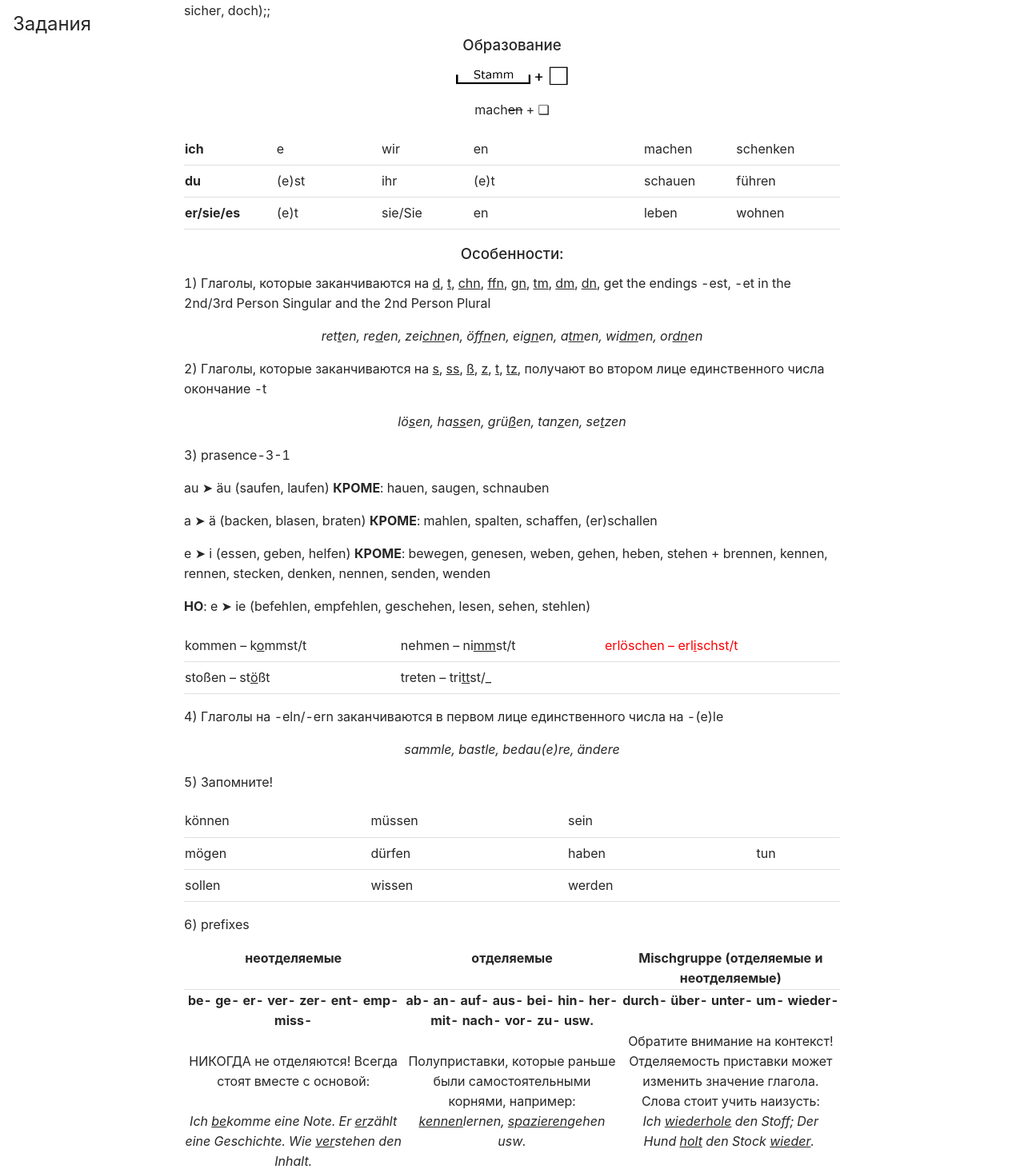
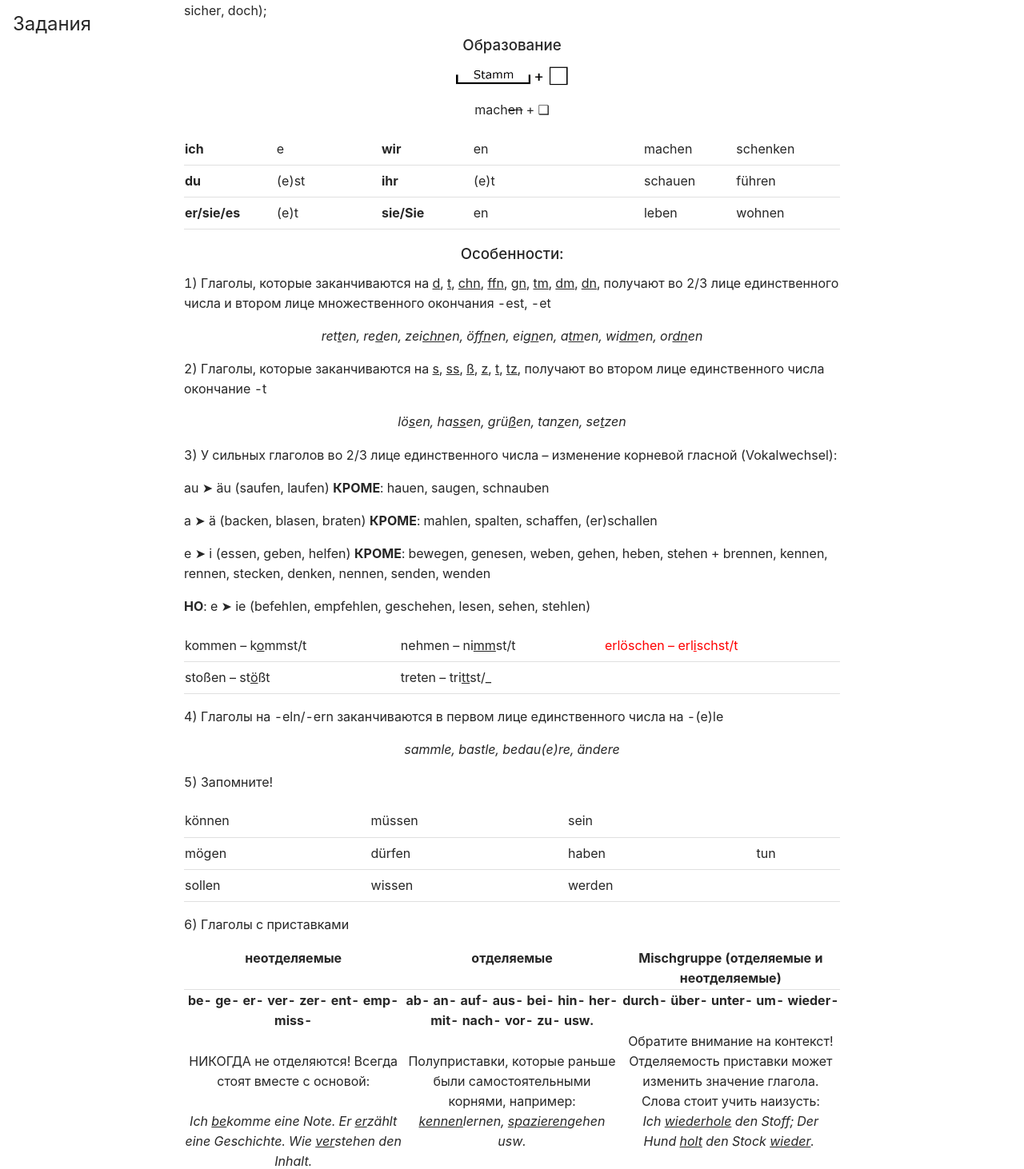
Before and after one commit to Guseff/german-proj, a React app: page /prasence in a window 1280 px wide. Shown: the part 310-1772 px from the top of the page at 80% size. Built offline with nearby package versions, Linux system fonts and the light colour scheme.

Commit message:
fix: fix grammar errors

```diff
--- a/src/translation/de.json
+++ b/src/translation/de.json
@@ -5,9 +5,9 @@
     "tasks": "übungen",
     "use": "Gebrauch",
     "prasence.use.1": "Für Bezeichnung der Gegenwart",
-    "prasence.use.2": "Für Bezeichnung der Zukunft (meist – mit Zeitangaben);",
-    "prasence.use.3": "Präsens Historicum (um Spannung zu schaffen, Dynamik. Beim Nacherzählen);",
-    "prasence.use.4": "Als Imperativform (Befehl, Bitte) + Vermutung (mit wohl, sicher, doch);",
+    "prasence.use.2": "Für Bezeichnung der Zukunft (meist – mit Zeitangaben)",
+    "prasence.use.3": "Präsens Historicum (um Spannung zu schaffen, Dynamik. Beim Nacherzählen)",
+    "prasence.use.4": "Als Imperativform (Befehl, Bitte) + Vermutung (mit wohl, sicher, doch)",
     "howto": "Bildung",
     "special": "Besonderes",
     "prasence.special.1.1": "Verben,",
@@ -24,7 +24,7 @@
     "prasence.special.4.1": "Verben , die auf",
     "prasence.special.4.2": "enden, bekommen in der 1. Person Singular die Endung",
     "remember": "Zum Merken",
-    "prefixes": "Die Verben mit Präfixen",
+    "prefixes-verbs": "Die Verben mit Präfixen",
     "prasence.special.6.1": "Sind NIE trennbar! Sie stehen immer mit der Wurzel zusammen:",
     "prasence.special.6.2": "Halbpräfixe, die früher selbständig waren, wie in:",
     "prasence.special.6.3": "Sie werden von dem Stamm getrennt, wenn das finite Verb auf der 1./2. Stelle im Satz ist, und stehen dann am Ende des Satzes.",
@@ -33,11 +33,11 @@
     "separable": "trennbare",
     "mixed-group": "Mischgruppe (trennbar & untrennbar)",
     "reflexiva": "Reflexiva + Tabelle der starken Verben",
-    "prater.use.1": "Für Bezeichnung der Vergangenheit - meist in der geschriebenen Sprache;",
-    "prater.use.2": "Erzählform;",
-    "prater.use.3": "Wenn die Geschehnisse gleichzeitig oder gleich nach einander passieren;",
-    "regular verbs": "Schwache Verben",
-    "irregular verbs": "Starke Verben",
+    "prater.use.1": "Für Bezeichnung der Vergangenheit - meist in der geschriebenen Sprache",
+    "prater.use.2": "Erzählform",
+    "prater.use.3": "Wenn die Geschehnisse gleichzeitig oder gleich nach einander passieren",
+    "regular-verbs": "Schwache Verben",
+    "irregular-verbs": "Starke Verben",
     "prater.special.1.1": "die schwachen Verben, die auf",
     "prater.special.1.2": "enden, bekommen Suffix",
     "prater.special.2.1": "die starken Verben, die auf",
--- a/src/translation/en.json
+++ b/src/translation/en.json
@@ -24,7 +24,7 @@
     "prasence.special.4.1": "Verbs that end with",
     "prasence.special.4.2": "get in the 1st Person Singular the ending",
     "remember": "Remember",
-    "prefixes": "The verbs with prefixes",
+    "prefixes-verbs": "The verbs with prefixes",
     "prasence.special.6.1": "NEVER separable! They always go together with the root:",
     "prasence.special.6.2": "the semi-prefixes that are (or were earlier) independent, as:",
     "prasence.special.6.3": "The prefixes are separated from the root if the finite verb stays at the 1st or the 2nd place in the sentence, and the prefixes are placed at the end of the phrase themselves.",
@@ -36,8 +36,8 @@
     "prater.use.1": "To talk about the past (usually - in the written language)",
     "prater.use.2": "Narrative form",
     "prater.use.3": "When events happen in the past simultaneously or immediately after each other",
-    "regular verbs": "Regular verbs",
-    "irregular verbs": "Irregular verbs",
+    "regular-verbs": "Regular verbs",
+    "irregular-verbs": "Irregular verbs",
     "prater.special.1.1": "The regular verbs that end with",
     "prater.special.1.2": "get the suffix",
     "prater.special.2.1": "The irregular verbs that and with",
--- a/src/translation/ru.json
+++ b/src/translation/ru.json
@@ -5,9 +5,9 @@
     "tasks": "задания",
     "use": "Употребление",
     "prasence.use.1": "Для обозначения настоящего",
-    "prasence.use.2": "Для обозначения будущего (обычно – с указанием на точное время);",
-    "prasence.use.3": "Präsens Historicum (чтобы создать напряжение, динамику при рассказе, пересказе);",
-    "prasence.use.4": "В качестве императива (повелительного наклонения: приказ, просьба) + предположение (с wohl, sicher, doch);",
+    "prasence.use.2": "Для обозначения будущего (обычно – с указанием на точное время)",
+    "prasence.use.3": "Präsens Historicum (чтобы создать напряжение, динамику при рассказе, пересказе)",
+    "prasence.use.4": "В качестве императива (повелительного наклонения: приказ, просьба) + предположение (с wohl, sicher, doch)",
     "howto": "Образование",
     "special": "Особенности",
     "prasence.special.1.1": "Глаголы,",
@@ -33,11 +33,11 @@
     "separable": "отделяемые",
     "mixed-group": "Mischgruppe (отделяемые и неотделяемые)",
     "reflexiva": "Возвратные глаголы + Таблица сильных глаголов",
-    "prater.use.1": "Для обозначения прошлого (часто - с указанием на время);",
-    "prater.use.2": "Форма для рассказа;",
-    "prater.use.3": "Когда события происходят одновременно или друг за другом в прошлом;",
-    "regular verbs": "Cлабые глаголы",
-    "irregular verbs": "Сильные глаголы",
+    "prater.use.1": "Для обозначения прошлого (часто - с указанием на время)",
+    "prater.use.2": "Форма для рассказа",
+    "prater.use.3": "Когда события происходят одновременно или друг за другом в прошлом",
+    "regular-verbs": "Cлабые глаголы",
+    "irregular-verbs": "Сильные глаголы",
     "prater.special.1.1": "Слабые глаголы, которые заканчиваются на",
     "prater.special.1.2": "получают суффикс",
     "prater.special.2.1": "Сильные глаголы , которые заканчиваются на",
--- a/src/views/Prasence.jsx
+++ b/src/views/Prasence.jsx
@@ -44,7 +44,7 @@ const Prasence = () => {
             <tr>
               <td className="low-cell bold-cell">ich</td>
               <td className="mid-cell">e</td>
-              <td className="low-cell">wir</td>
+              <td className="low-cell bold-cell">wir</td>
               <td className="mid-cell">en</td>
               <td className="gap-cell" />
               <td>machen</td>
@@ -53,7 +53,7 @@ const Prasence = () => {
             <tr>
               <td className="low-cell bold-cell">du</td>
               <td className="mid-cell">(e)st</td>
-              <td className="low-cell">ihr</td>
+              <td className="low-cell bold-cell">ihr</td>
               <td className="mid-cell">(e)t</td>
               <td className="gap-cell" />
               <td>schauen</td>
@@ -62,7 +62,7 @@ const Prasence = () => {
             <tr>
               <td className="low-cell bold-cell">er/sie/es</td>
               <td className="mid-cell">(e)t</td>
-              <td className="low-cell">sie/Sie</td>
+              <td className="low-cell bold-cell">sie/Sie</td>
               <td className="mid-cell">en</td>
               <td className="gap-cell" />
               <td>leben</td>
@@ -90,9 +90,9 @@ const Prasence = () => {
           &#44;&nbsp;
           <u>dn</u>
           &#44;&nbsp;
-          {`${t('get the endings')} `}
+          {`${t('prasence.special.1.3')} `}
           -est, -et&nbsp;
-          {`${t('in the 2nd/3rd Person Singular and the 2nd Person Plural')} `}
+          {`${t('prasence.special.1.4')} `}
         </p>
         <p className="centered cursive">
           ret
@@ -147,7 +147,7 @@ const Prasence = () => {
         </p>
         <p>
           3)&nbsp;
-          {`${t('prasence-3-1')} `}
+          {`${t('prasence.special.3.1')} `}
         </p>
         <p>
           au ➤ äu (saufen, laufen)&nbsp;
@@ -239,7 +239,7 @@ const Prasence = () => {
         </table>
         <p>
           6)&nbsp;
-          {`${t('prefixes')}`}
+          {`${t('prefixes-verbs')}`}
         </p>
         <table className="page-content--table">
           <tbody>
--- a/src/views/Prater.jsx
+++ b/src/views/Prater.jsx
@@ -179,7 +179,7 @@ const Prater = () => {
         </table>
         <p>
           8)&nbsp;
-          {`${t('prefixes')}`}
+          {`${t('prefixes-verbs')}`}
         </p>
         <table className="page-content--table">
           <tbody>
```
